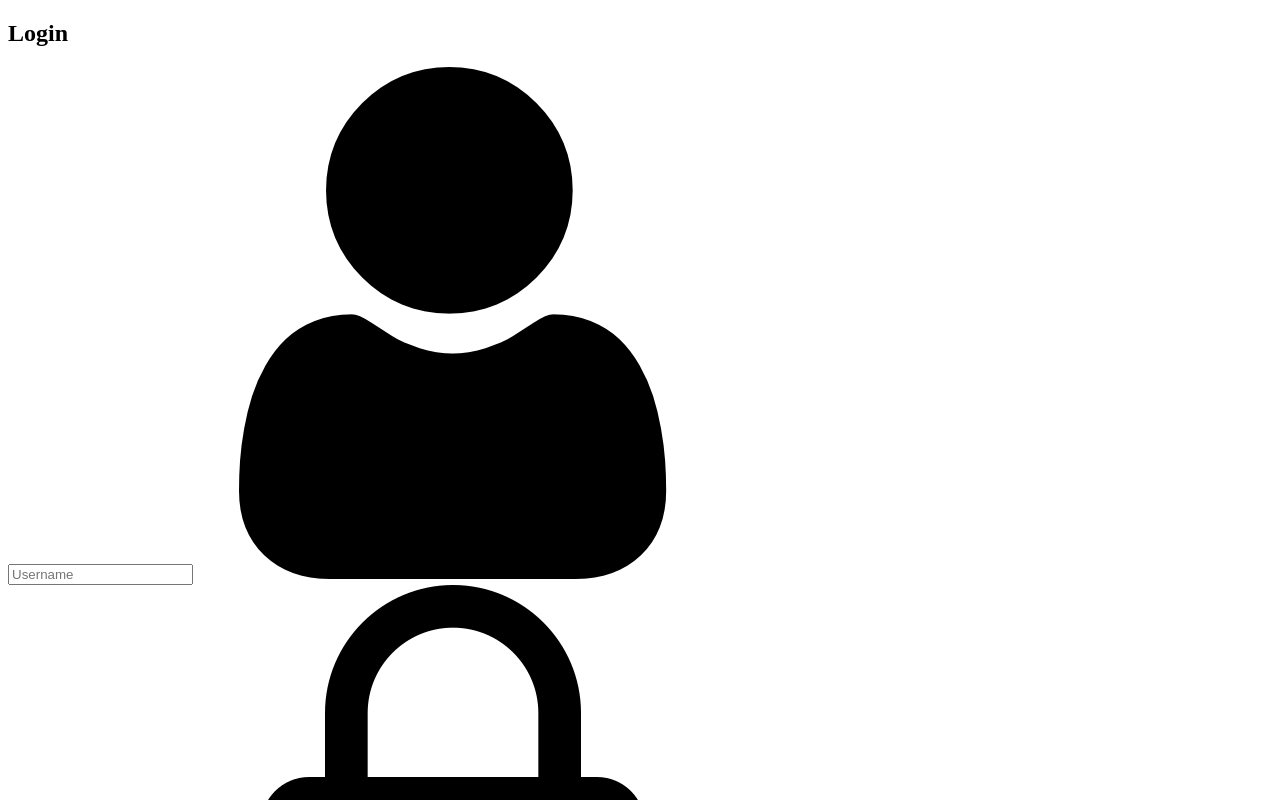
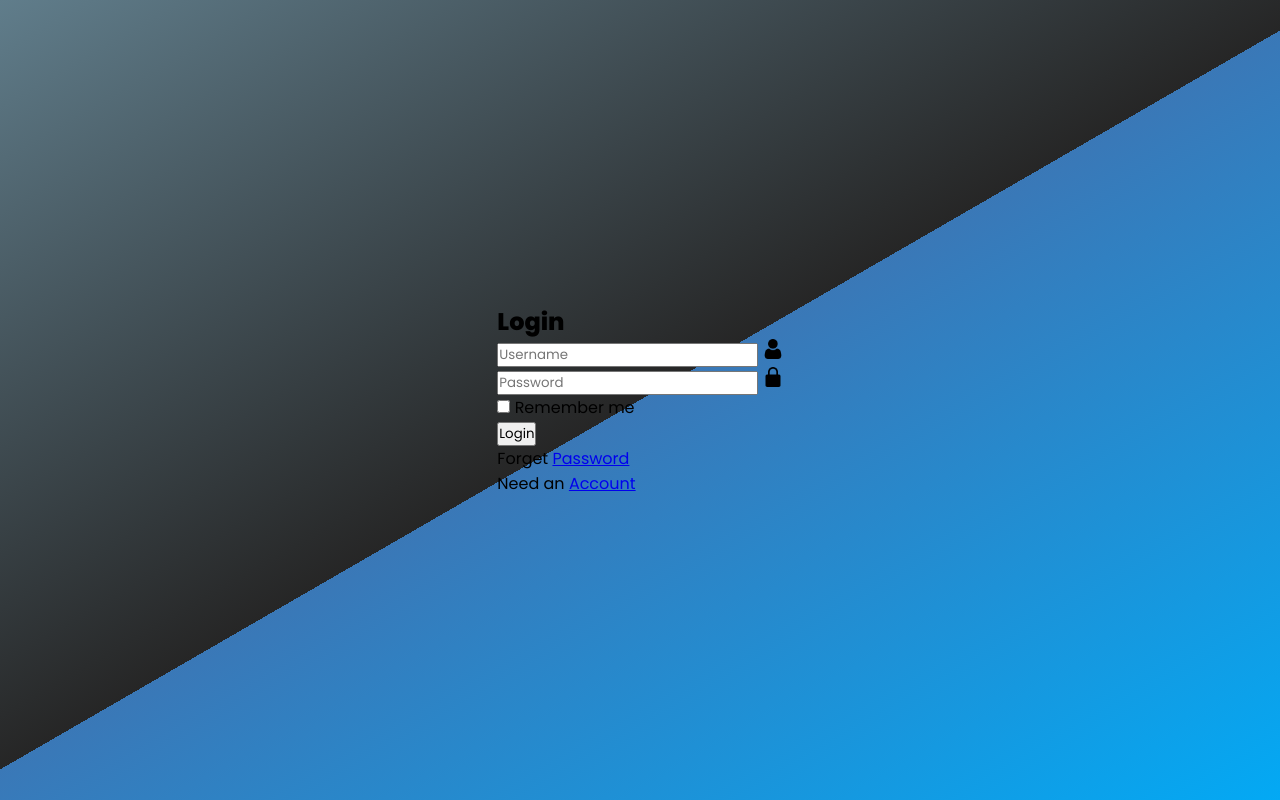
Before and after one commit to IlyaKrapivnoy/Pure_CCS_animated_login_form, a plain HTML site: page index.html in a window 1280 px wide. Shown: the top 800 px of the page. Drawn offline with Linux system fonts and the light colour scheme.

Commit message:
linear bg

```diff
--- a/index.html
+++ b/index.html
@@ -8,6 +8,7 @@
     <link rel="stylesheet" href="style.css">
 </head>
 <body>
+    <section>
         <div class="box">
             <div class="form">
                 <h2>Login</h2>
@@ -33,5 +34,6 @@
                 <p>Need an <a href="#">Account</a></p>
             </div>
         </div>
+    </section>
 </body>
 </html>
--- a/style.css
+++ b/style.css
@@ -0,0 +1,21 @@
+@import url('https://fonts.googleapis.com/css2?family=Poppins:wght@300;400;800&display=swap');
+
+* {
+    margin: 0;
+    padding: 0;
+    box-sizing: border-box;
+    font-family: 'Poppins', sans-serif;
+}
+
+img {
+    width: 20px;
+    height: 20px;
+}
+
+section {
+    display: flex;
+    justify-content: center;
+    align-items: center;
+    min-height: 100vh;
+    background:linear-gradient(-30deg, #03a9f4 0%, #3a78b7 50%, #262626 50%, #607d8b 100%);
+}
```
Lines whose indentation alone changed are shown as unchanged.
